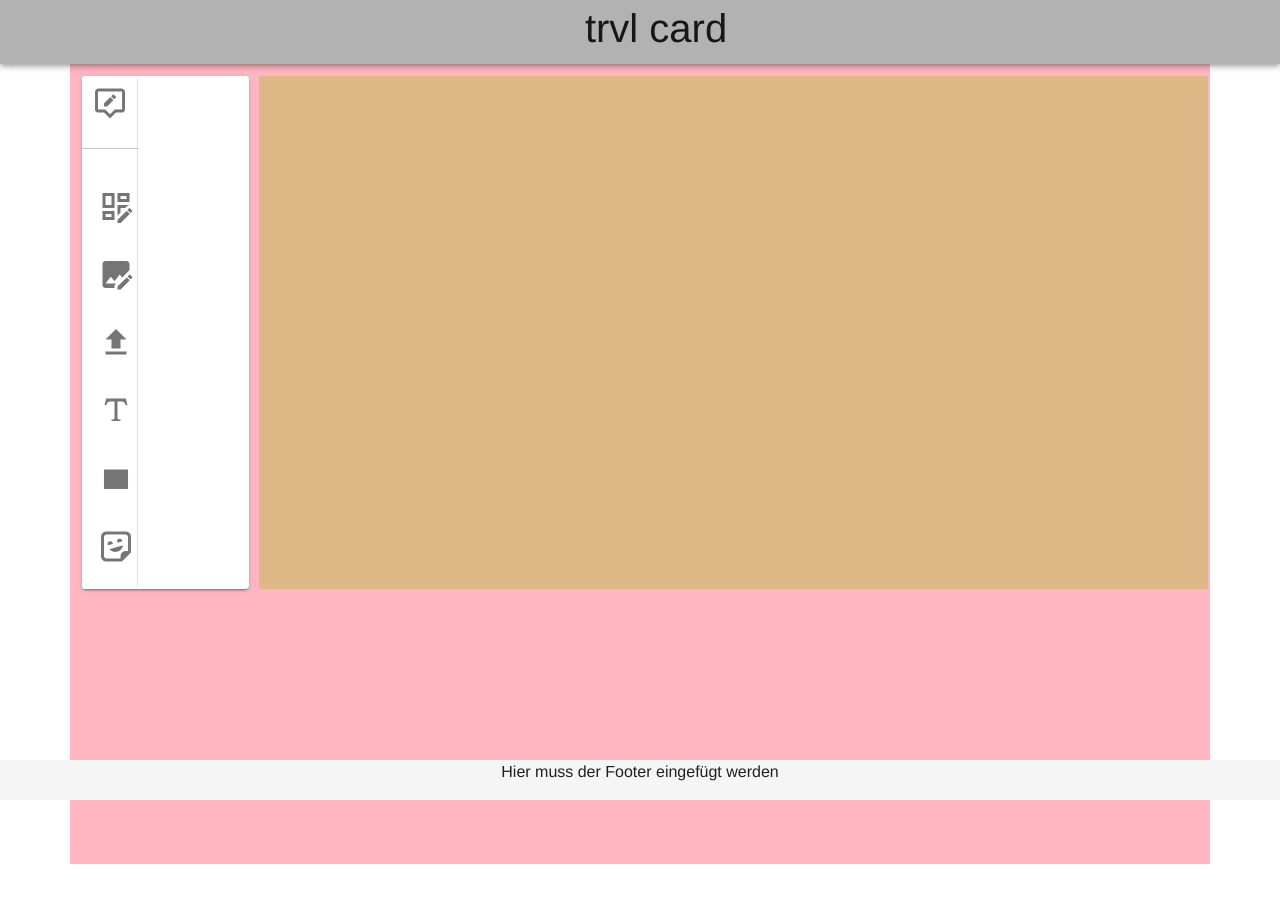
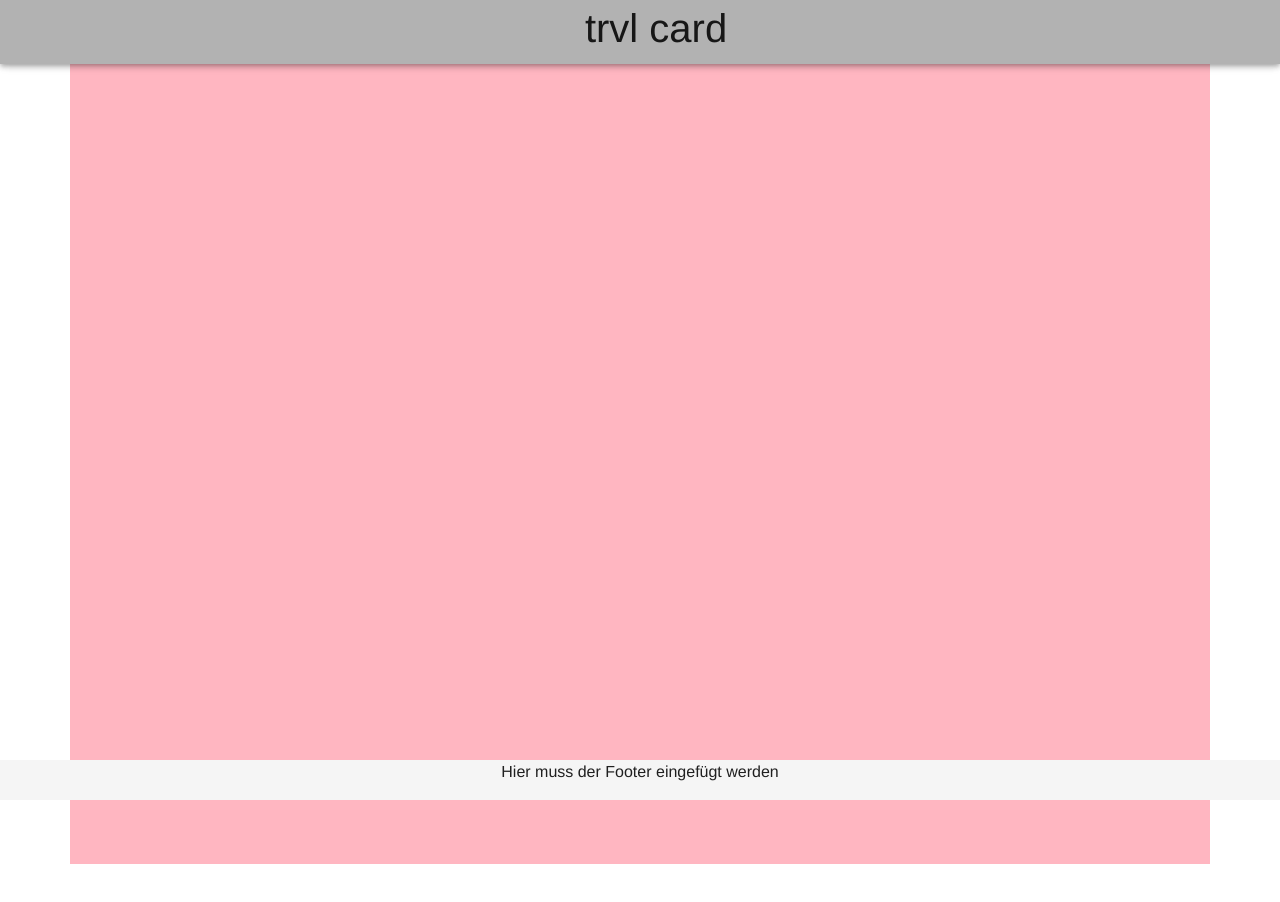
Before and after one commit to on21viktoria/trvl-card, a Vue app: page / in a window 1280 px wide. Built offline with nearby package versions, Linux system fonts and the light colour scheme.

Commit message:
deleted toolbar

```diff
--- a/src/components/Editor.vue
+++ b/src/components/Editor.vue
@@ -10,7 +10,6 @@
       <v-container fluid id="editor-container">
         <div class="editor-grid sidebar-hidden">
           <div id="toolbar">
-            <Toolbar></Toolbar>
           </div>
           <div id="postcard"></div>
         </div>
@@ -25,13 +24,9 @@
 
 <script lang="ts">
 import Vue from "vue";
-import Toolbar from "./Toolbar.vue";
 
 export default Vue.extend({
   name: "Editor",
-  components: {
-    Toolbar,
-  },
   data: () => ({
     //
   }),
--- a/src/components/Toolbar.vue
+++ /dev/null
@@ -1,63 +0,0 @@
-<template>
-  <v-card>
-    <v-navigation-drawer
-      id="navigation-drawer"
-      v-model="drawer"
-      :mini-variant.sync="mini"
-      permanent
-      clipped
-    >
-      <v-list-item class="px-2">
-        <v-list-item-avatar>
-          <v-icon large>mdi-tooltip-edit-outline</v-icon>
-        </v-list-item-avatar>
-
-        <v-list-item-title>Werkzeuge</v-list-item-title>
-
-        <v-btn icon @click.stop="mini = !mini">
-          <v-icon>mdi-chevron-left</v-icon>
-        </v-btn>
-      </v-list-item>
-
-      <v-divider></v-divider>
-
-      <v-list>
-        <v-list-item v-for="item in items" :key="item.title" link>
-          <v-list-item-icon large>
-            <v-icon class="toolbar-icon" large>{{ item.icon }}</v-icon>
-          </v-list-item-icon>
-
-          <v-list-item-content>
-            <v-list-item-title>{{ item.title }}</v-list-item-title>
-          </v-list-item-content>
-        </v-list-item>
-      </v-list>
-    </v-navigation-drawer>
-  </v-card>
-</template>
-
-<script lang="ts">
-import Vue from "vue";
-
-export default Vue.extend({
-  data() {
-    return {
-      drawer: true,
-      items: [
-        { title: "Vorlagen", icon: "mdi-view-dashboard-edit-outline" },
-        { title: "Fotos", icon: "mdi-image-edit" },
-        { title: "Upload", icon: "mdi-upload" },
-        { title: "Text", icon: "mdi-format-text" },
-        { title: "Hintergrund", icon: "mdi-rectangle" },
-        { title: "Sticker", icon: "mdi-sticker-emoji" },
-      ],
-      mini: true,
-    };
-  },
-  name: "Toolbar",
-  components: {},
-  //
-});
-</script>
-
-<style scoped></style>
```
